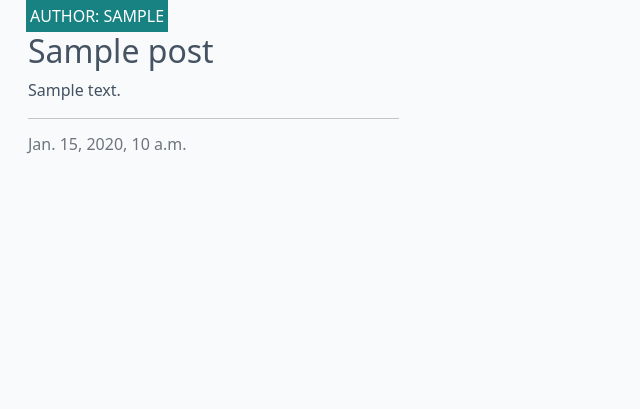
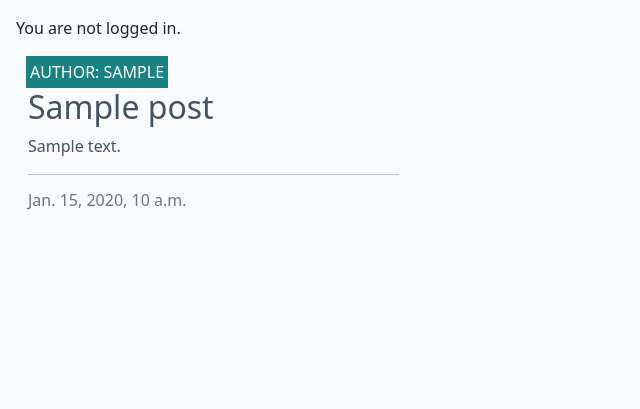
Before and after one commit to bikerbrandon2282/django-blog, a Django app: page / in a window 1280 px wide. Shown: the part 60-469 px from the top of the page, without its empty margins (0-640 px from the left). Run offline with Django 4.2, Linux system fonts and the light colour scheme; tables that the repository leaves empty hold one stand-in row (values such as "Sample post").

Commit message:
added text to say whether the user is logged in

```diff
--- a/templates/base.html
+++ b/templates/base.html
@@ -73,6 +73,11 @@
     </nav>
 
     <main class="flex-shrink-0 main-bg">
+        {% if user.is_authenticated %}
+        <p class="textend m-3">You are logged in as {{ user }}.</p>
+        {% else %}
+        <p class="textend m-3">You are not logged in.</p>
+        {% endif %}
 
         {% block content %}
         <!-- Content Goes here -->
```
